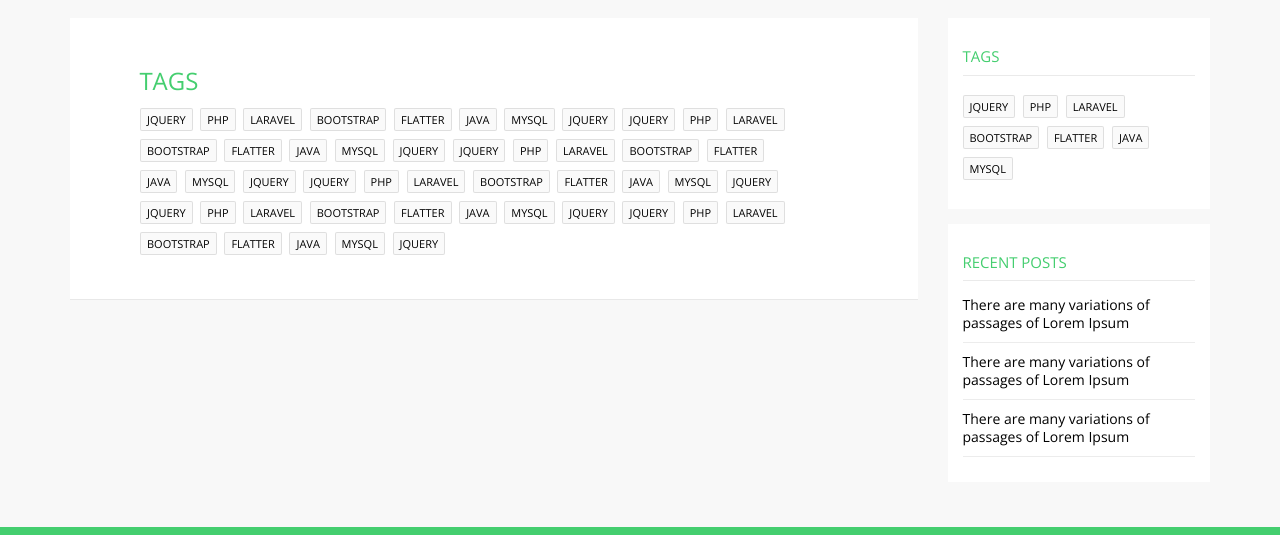
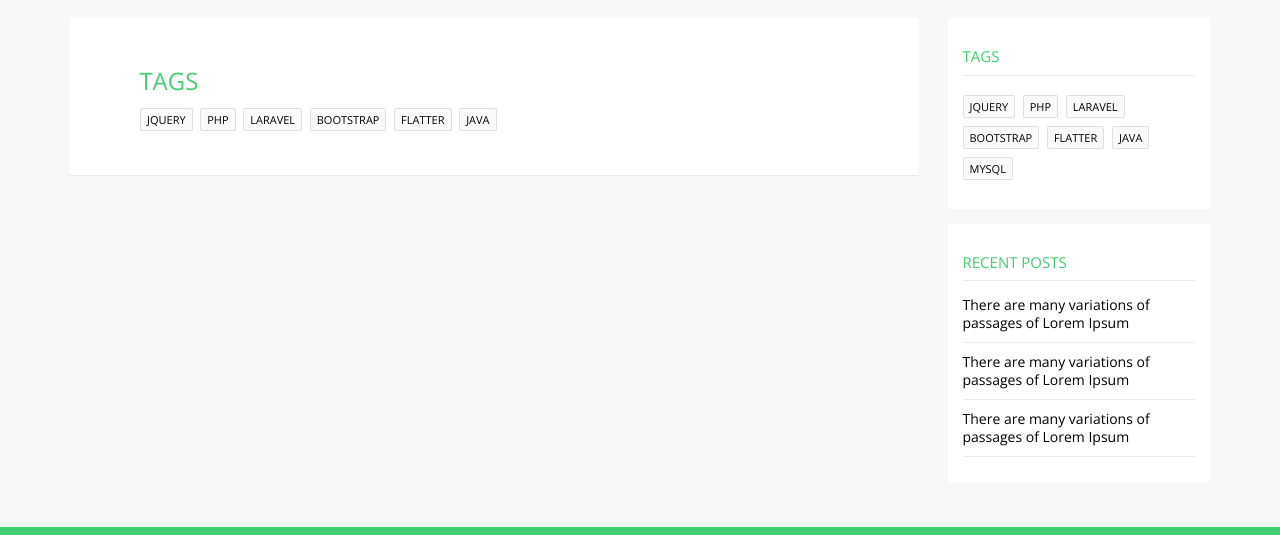
Before and after one commit to Efrana/Tech_blogV1.2UI, a plain HTML site: page tag.html in a window 1280 px wide. Shown: the part 54-589 px from the top of the page. Drawn offline with nearby package versions, Linux system fonts and the light colour scheme.

```diff
--- a/css/style.css
+++ b/css/style.css
@@ -1439,4 +1439,7 @@
 .Rd_col{
 	color: deepskyblue;
 }
+.image_design{
+	height: 70%;
+}
 /*=========================================details page css end ============================================= */
--- a/tag.html
+++ b/tag.html
@@ -138,47 +138,6 @@
                             <a href="#"> <span class="label label-default custom_bg tag_bg">Bootstrap</span></a>
                             <a href="#"><span class="label label-default custom_bg tag_bg">Flatter</span></a>
                             <a href="#"> <span class="label label-default custom_bg tag_bg">Java</span></a>
-                            <a href="#"><span class="label label-default custom_bg tag_bg">Mysql</span></a>
-                            <a href="#"><span class="label label-default custom_bg tag_bg">Jquery</span></a>
-                            <a href="#"><span class="label label-default custom_bg tag_bg">Jquery</span></a>
-                            <a href="#"><span class="label label-default custom_bg tag_bg">Php</span></a>
-                            <a href="#"> <span class="label label-default custom_bg tag_bg">Laravel</span></a>
-                            <a href="#"> <span class="label label-default custom_bg tag_bg">Bootstrap</span></a>
-                            <a href="#"><span class="label label-default custom_bg tag_bg">Flatter</span></a>
-                            <a href="#"> <span class="label label-default custom_bg tag_bg">Java</span></a>
-                            <a href="#"><span class="label label-default custom_bg tag_bg">Mysql</span></a>
-                            <a href="#"><span class="label label-default custom_bg tag_bg">Jquery</span></a>
-                            <a href="#"><span class="label label-default custom_bg tag_bg">Jquery</span></a>
-                            <a href="#"><span class="label label-default custom_bg tag_bg">Php</span></a>
-                            <a href="#"> <span class="label label-default custom_bg tag_bg">Laravel</span></a>
-                            <a href="#"> <span class="label label-default custom_bg tag_bg">Bootstrap</span></a>
-                            <a href="#"><span class="label label-default custom_bg tag_bg">Flatter</span></a>
-                            <a href="#"> <span class="label label-default custom_bg tag_bg">Java</span></a>
-                            <a href="#"><span class="label label-default custom_bg tag_bg">Mysql</span></a>
-                            <a href="#"><span class="label label-default custom_bg tag_bg">Jquery</span></a>
-                            <a href="#"><span class="label label-default custom_bg tag_bg">Jquery</span></a>
-                            <a href="#"><span class="label label-default custom_bg tag_bg">Php</span></a>
-                            <a href="#"> <span class="label label-default custom_bg tag_bg">Laravel</span></a>
-                            <a href="#"> <span class="label label-default custom_bg tag_bg">Bootstrap</span></a>
-                            <a href="#"><span class="label label-default custom_bg tag_bg">Flatter</span></a>
-                            <a href="#"> <span class="label label-default custom_bg tag_bg">Java</span></a>
-                            <a href="#"><span class="label label-default custom_bg tag_bg">Mysql</span></a>
-                            <a href="#"><span class="label label-default custom_bg tag_bg">Jquery</span></a>
-                            <a href="#"><span class="label label-default custom_bg tag_bg">Jquery</span></a>
-                            <a href="#"><span class="label label-default custom_bg tag_bg">Php</span></a>
-                            <a href="#"> <span class="label label-default custom_bg tag_bg">Laravel</span></a>
-                            <a href="#"> <span class="label label-default custom_bg tag_bg">Bootstrap</span></a>
-                            <a href="#"><span class="label label-default custom_bg tag_bg">Flatter</span></a>
-                            <a href="#"> <span class="label label-default custom_bg tag_bg">Java</span></a>
-                            <a href="#"><span class="label label-default custom_bg tag_bg">Mysql</span></a>
-                            <a href="#"><span class="label label-default custom_bg tag_bg">Jquery</span></a>  <a href="#"><span class="label label-default custom_bg tag_bg">Jquery</span></a>
-                            <a href="#"><span class="label label-default custom_bg tag_bg">Php</span></a>
-                            <a href="#"> <span class="label label-default custom_bg tag_bg">Laravel</span></a>
-                            <a href="#"> <span class="label label-default custom_bg tag_bg">Bootstrap</span></a>
-                            <a href="#"><span class="label label-default custom_bg tag_bg">Flatter</span></a>
-                            <a href="#"> <span class="label label-default custom_bg tag_bg">Java</span></a>
-                            <a href="#"><span class="label label-default custom_bg tag_bg">Mysql</span></a>
-                            <a href="#"><span class="label label-default custom_bg tag_bg">Jquery</span></a>
 
                         </ul>
                     </div>
```
Also changed, not shown: index.html (+2 -2 lines), profile.html (+1 -1 lines), img/cp.jpg (added), img/html.png (added), img/html1.png (added), img/logo2.jpg (added), img/pc.jpg (added), img/uplogo.png (added), img/uplogowhie.png (added).
